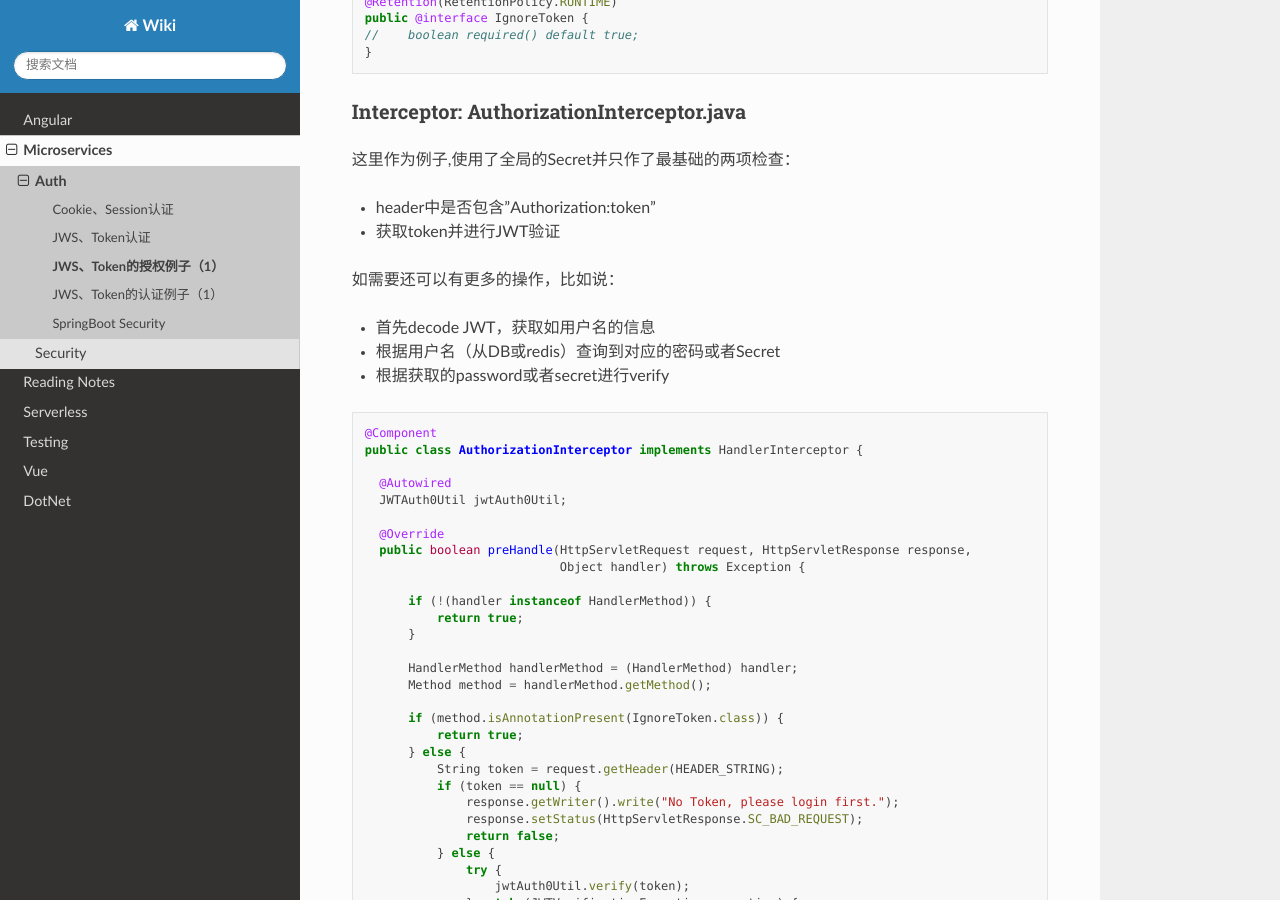
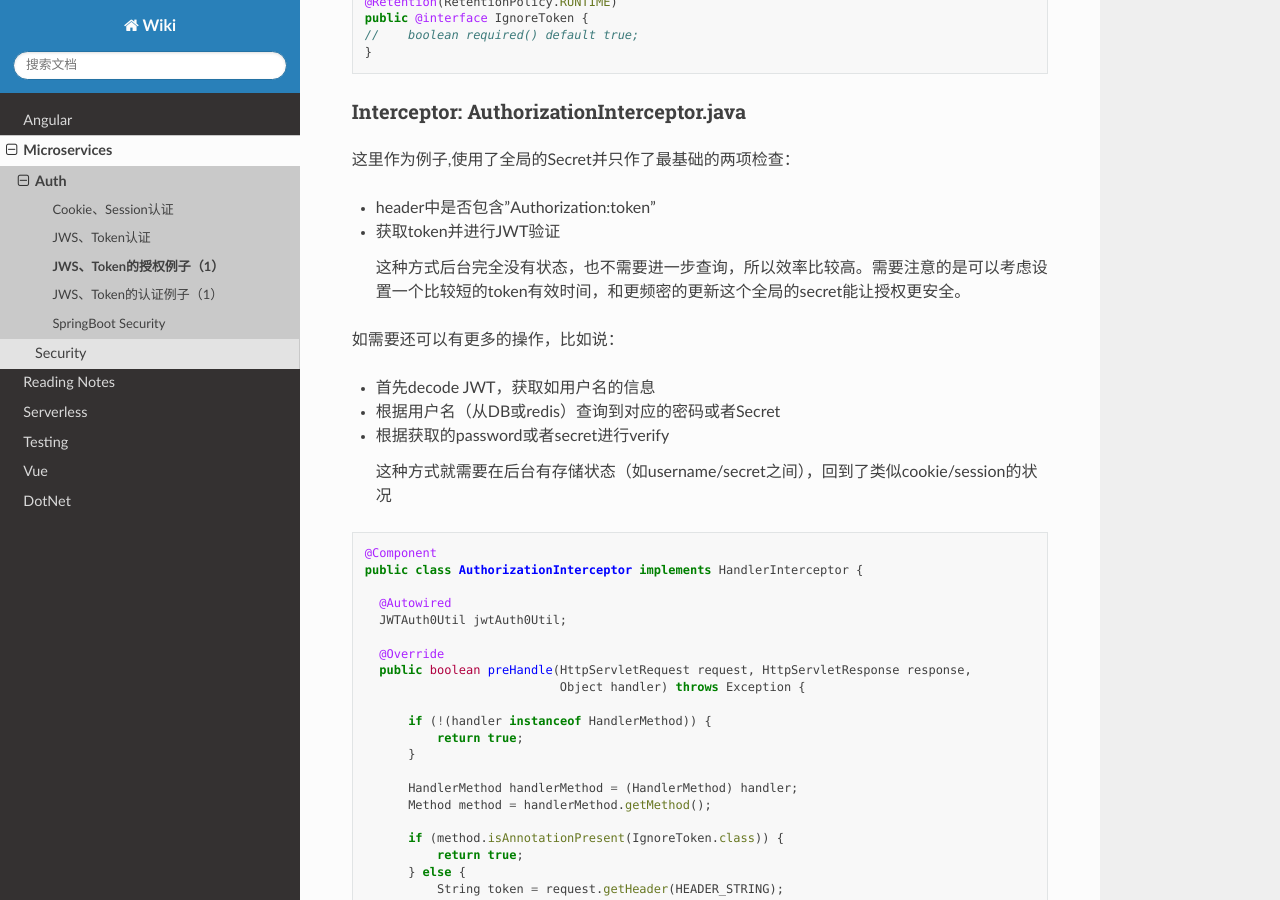
Before and after one commit to abigail830/Sphinx_wiki, a Sphinx documentation site: the page built from source/Microservices/Auth/JWS_token_Autho.rst, in a window 1280 px wide and 900 px high, scrolled down 708 px. Built offline with Sphinx 7.4.7 and the Read the Docs theme 2.0.0, drawn with Linux system fonts in a browser that asks for light colours.

Commit message:
Update JWS_token_Autho.rst

```diff
--- a/source/Microservices/Auth/JWS_token_Autho.rst
+++ b/source/Microservices/Auth/JWS_token_Autho.rst
@@ -40,11 +40,15 @@ Interceptor: AuthorizationInterceptor.java
 * header中是否包含"Authorization:token"
 * 获取token并进行JWT验证
 
+  这种方式后台完全没有状态，也不需要进一步查询，所以效率比较高。需要注意的是可以考虑设置一个比较短的token有效时间，和更频密的更新这个全局的secret能让授权更安全。
+
 如需要还可以有更多的操作，比如说：
 
 * 首先decode JWT，获取如用户名的信息
 * 根据用户名（从DB或redis）查询到对应的密码或者Secret
 * 根据获取的password或者secret进行verify
+
+  这种方式就需要在后台有存储状态（如username/secret之间），回到了类似cookie/session的状况
 
 .. code-block:: java
 
```
